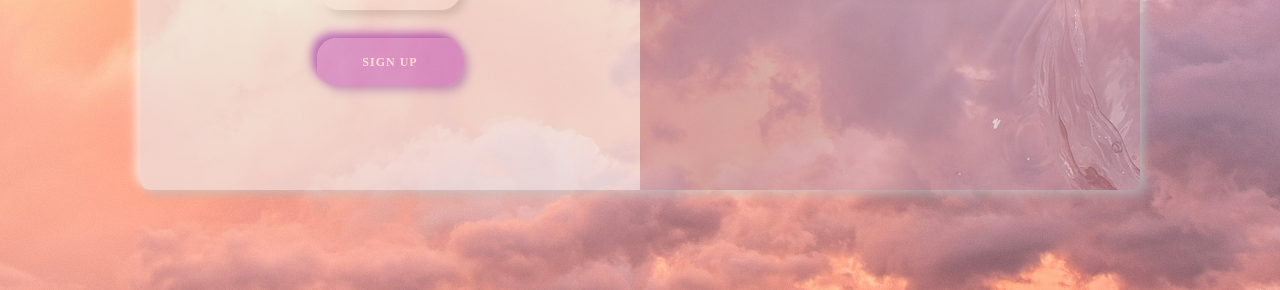
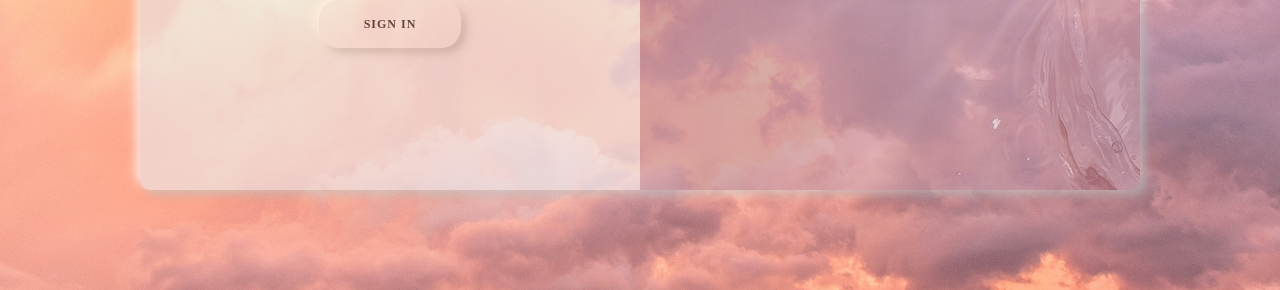
Before and after one commit to river009/RIVORA, a plain HTML site: page login.html in a window 1280 px wide. Shown: the part 510-800 px from the top of the page. Drawn offline with nearby package versions, Linux system fonts and the light colour scheme; a web font is replaced by a local one.

Commit message:
Add files via upload

```diff
--- a/css/join.css
+++ b/css/join.css
@@ -52,6 +52,8 @@ font-family: 'Song Myung', serif;;*/
     opacity: 60%;
   }
 
+
+
   .wrapper {
     width: 100%;
     height: 100vh;
@@ -60,6 +62,8 @@ font-family: 'Song Myung', serif;;*/
     align-items: center;
     overflow: hidden;
     opacity: 100%;
+
+
 }
 
   .container {
--- a/login.html
+++ b/login.html
@@ -58,7 +58,6 @@
               <input type="email" placeholder="Email">
               <input type="password" placeholder="Password">
               <button class="form_btn"><a href="index.html" class="a_link">Sign In</a></button>
-              <button id="signUp" class="overlay_btn signup320">Sign Up</button>
             </form>
           </div>
           <div class="overlay-container">
@@ -77,5 +76,4 @@
       </div>
     </div>
 </body>
-
 </html>
```
